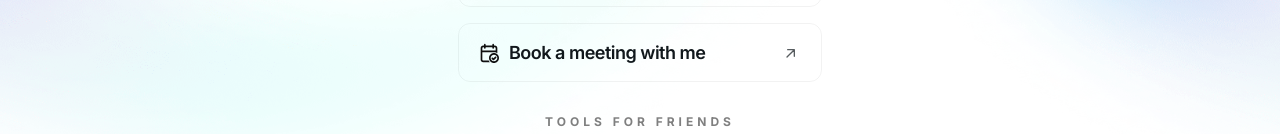
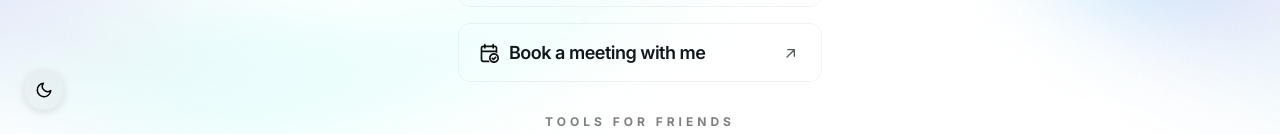
Before and after one commit to jartf/links, a Next.js app: page / in a window 1280 px wide. Shown: the part 666-800 px from the top of the page. Built offline with nearby package versions, Linux system fonts and the light colour scheme.

Commit message:
add a theme switch

```diff
--- a/components/Layout.js
+++ b/components/Layout.js
@@ -1,9 +1,29 @@
 import styled from 'styled-components'
+import { useTheme } from 'next-themes'
+
+function ThemeToggle() {
+    const { setTheme, resolvedTheme } = useTheme()
+
+    function handleClick() {
+        setTheme(resolvedTheme === 'dark' ? 'light' : 'dark')
+    }
+
+    return (
+        <ToggleButton
+            onClick={handleClick}
+            aria-label="Toggle theme"
+        >
+            <IconImg src="/sun.svg" alt="Switch to light mode" className="theme-icon theme-icon--sun" />
+            <IconImg src="/moon.svg" alt="Switch to dark mode" className="theme-icon theme-icon--moon" />
+        </ToggleButton>
+    )
+}
 
 export default function Layout({ children }) {
     return (
-        <Main >
+        <Main>
             {children}
+            <ThemeToggle />
         </Main>
     )
 }
@@ -19,3 +39,40 @@ const Main = styled.main`
     background-position: -50vh 30vh;
    }
 `;
+
+const ToggleButton = styled.button`
+    position: fixed;
+    bottom: 24px;
+    left: 24px;
+    z-index: 1000;
+    width: 40px;
+    height: 40px;
+    border-radius: 50%;
+    background: ${({ theme }) => theme.bg.tertiary};
+    border: 1px solid ${({ theme }) => theme.bg.border};
+    color: ${({ theme }) => theme.text.primary};
+    display: flex;
+    align-items: center;
+    justify-content: center;
+    cursor: pointer;
+    backdrop-filter: blur(8px);
+    -webkit-backdrop-filter: blur(8px);
+    transition: background 0.2s ease, transform 0.15s ease, box-shadow 0.2s ease;
+    box-shadow: 0 2px 8px rgba(0, 0, 0, 0.12);
+
+    &:hover {
+        background: ${({ theme }) => theme.bg.input};
+        transform: scale(1.08);
+        box-shadow: 0 4px 16px rgba(0, 0, 0, 0.18);
+    }
+
+    &:active {
+        transform: scale(0.95);
+    }
+`;
+
+const IconImg = styled.img`
+    width: 18px;
+    height: 18px;
+    display: block;
+`;
--- a/styles/GlobalStyle.js
+++ b/styles/GlobalStyle.js
@@ -96,6 +96,28 @@ a{
   transform: translate(-50%, -50%);
 }
 
+.theme-icon--sun  { display: none; }
+.theme-icon--moon { display: block; }
+
+@media (prefers-color-scheme: dark) {
+  .theme-icon--sun  { display: block; }
+  .theme-icon--moon { display: none; }
+}
+
+html.light .theme-icon--sun  { display: none; }
+html.light .theme-icon--moon { display: block; }
+html.dark  .theme-icon--sun  { display: block; }
+html.dark  .theme-icon--moon { display: none; }
+
+.theme-icon {
+  filter: invert(0);
+}
+@media (prefers-color-scheme: dark) {
+  .theme-icon { filter: invert(1); }
+}
+html.light .theme-icon { filter: invert(0); }
+html.dark  .theme-icon { filter: invert(1); }
+
 
 `;
 
```
